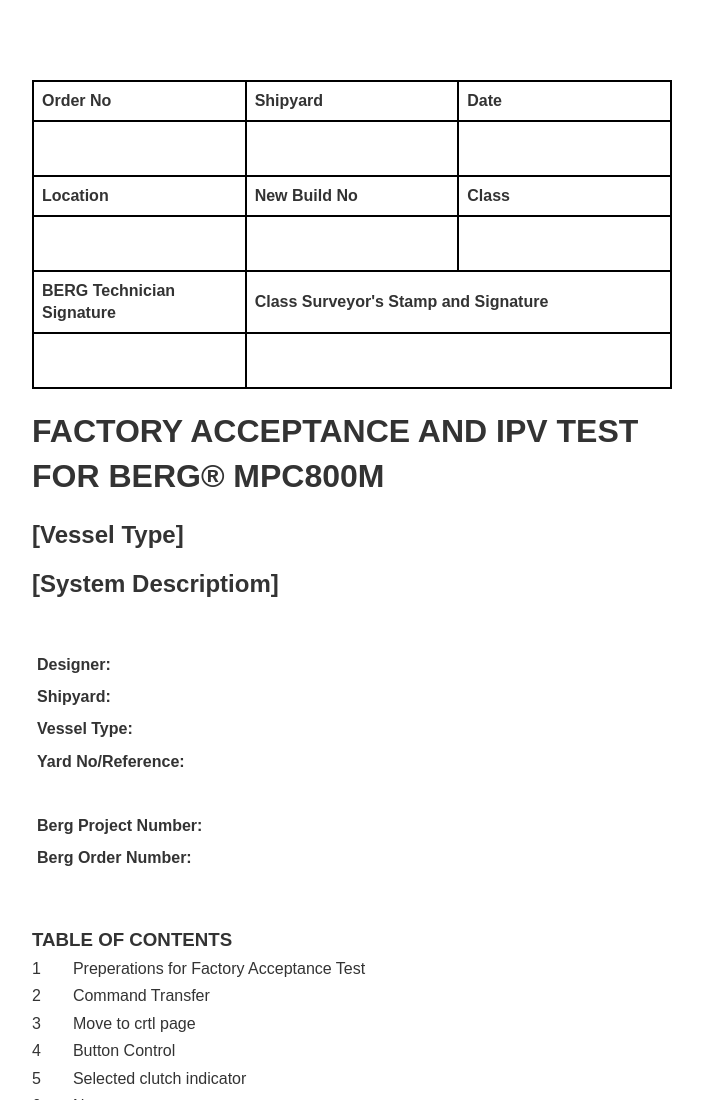
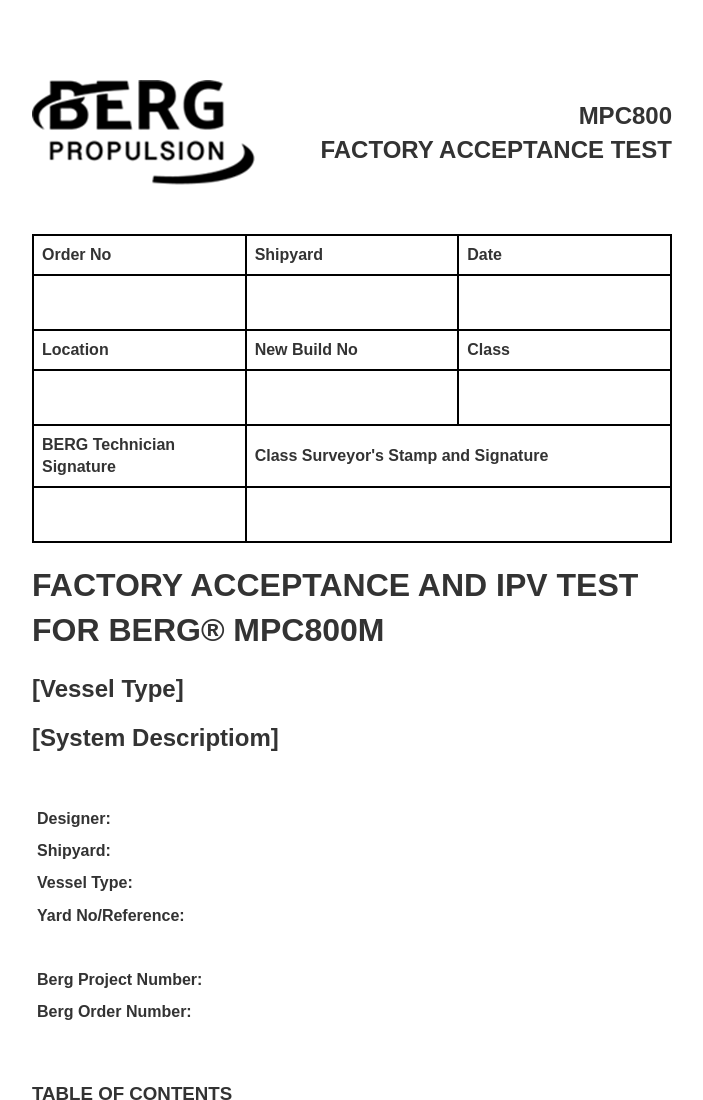
Before and after one commit to emmi0122/html-webpage, a plain HTML site: page index.html in a window 1280 px wide. Shown: the top 1100 px of the page, without its empty margins (288-991 px from the left). Drawn offline with Linux system fonts and the light colour scheme.

Commit message:
Making some small changes and adding header element

```diff
--- a/index.html
+++ b/index.html
@@ -11,7 +11,12 @@
 <body>
     <header>
         <div class="header-content">
+            <img src="images/Picture2.png" alt="Picture of Berg Propulsion Logo">
 
+            <div class="title">
+                <h2>MPC800</h2>
+                <h2>FACTORY ACCEPTANCE TEST</h2>
+            </div>
         </div>
 
         <div class="info-table">
--- a/style.css
+++ b/style.css
@@ -8,6 +8,19 @@ body {
     margin: 5em 20em 0 20em;
     line-height: 1.4;
     color: #333;
+}
+
+.header-content {
+    display: flex;
+    align-items: center;
+    justify-content: space-between;
+    margin-bottom: 3em;
+}
+
+.title {
+    display: flex;
+    flex-direction: column;
+    align-items: flex-end;
 }
 
 .header-table {
```
Also changed, not shown: images/Picture2.png (added).
